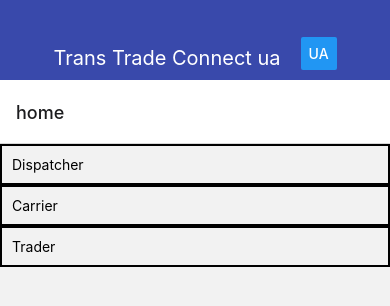
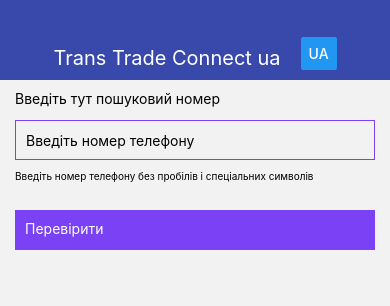
Before and after one commit to serg27makar/TransTradeConnect, a React Native app: screen /home in a window 390 px wide. Shown: the top 306 px of the page. Built offline with nearby package versions, Linux system fonts and the light colour scheme.

Commit message:
Added home page search.

```diff
--- a/App.js
+++ b/App.js
@@ -25,7 +25,7 @@
                         <Stack.Screen
                             name="home" component={Home}
                             options={{
-                                headerShown: true
+                                headerShown: false
                             }}
                         />
                         <Stack.Screen
@@ -46,7 +46,7 @@
                             name="dispatcher"
                             component={Dispatcher}
                             options={{
-                                headerShown: true
+                                headerShown: false
                             }}
                         />
                     </Stack.Navigator>
--- a/src/assets/langs/en.js
+++ b/src/assets/langs/en.js
@@ -0,0 +1,6 @@
+export const en = {
+    logo: "Trans Trade Connect",
+    NotPhoneNumber: "It doesn't look like a phone number",
+    EnterPhoneWithoutSpaces: "Enter the phone number without spaces and special characters",
+    EnterSearchNumber: "Enter the search number here",
+}
--- a/src/assets/langs/ua.js
+++ b/src/assets/langs/ua.js
@@ -1,3 +1,9 @@
 export const ua = {
-    logo: "Trans Trade Connect ua"
+    logo: "Trans Trade Connect ua",
+
+    NotPhoneNumber: "Це не схоже на номер телефону",
+    TypePhoneNumber: "Введіть номер телефону",
+    EnterPhoneWithoutSpaces: "Введіть номер телефону без пробілів і спеціальних символів",
+    CheckOut: "Перевірити",
+    EnterSearchNumber: "Введіть тут пошуковий номер",
 }
--- /dev/null
+++ b/src/assets/mok/data.js
@@ -0,0 +1,26 @@
+export const data = [
+    {
+        "type": "dispatcher",
+        "phone": "0686337705",
+        "name": "first",
+        "rating": {
+            "point1": "3",
+            "point2": "1",
+            "point3": "0",
+            "point4": "23",
+            "point5": "85"
+        }
+    },
+    {
+        "type": "dispatcher",
+        "phone": "0686337706",
+        "name": "second",
+        "rating": {
+            "point1": "23",
+            "point2": "15",
+            "point3": "0",
+            "point4": "3",
+            "point5": "5"
+        }
+    }
+]
--- a/src/pages/Dispatcher.js
+++ b/src/pages/Dispatcher.js
@@ -1,7 +1,10 @@
 import React from "react";
 import {StyleSheet, Text, View} from "react-native";
+import {setSearchData} from "../utils/actions/userAction";
+import {useSelector} from "react-redux";
 
-export const Dispatcher = () => {
+export const Dispatcher = ({navigation}) => {
+    const state = useSelector(state => state.users);
     return (
         <View>
             <Text>Dispatcher</Text>
@@ -9,7 +12,6 @@
     )
 }
 
-
 const styles = StyleSheet.create({
 
 })
--- a/src/pages/Home.js
+++ b/src/pages/Home.js
@@ -1,20 +1,54 @@
-import React from "react";
-import {StyleSheet, Text, TouchableOpacity, View} from "react-native";
+import React, {useEffect, useState} from "react";
+import {StyleSheet, Text, TouchableOpacity, TextInput, View, Alert} from "react-native";
 import {useDispatch, useSelector} from "react-redux";
+import {findByPhone, Translator} from "../utils/js/main";
+import {setSearchData} from "../utils/actions/userAction";
 
 export const Home = ({navigation}) => {
+    const [number, onChangeNumber] = useState('');
     const state = useSelector(state => state.users);
-    const dispatch = useDispatch()
+    const dispatch = useDispatch();
+
+    useEffect(() => {
+        if (state.whoAreLookingFor) {
+            navigation.navigate(state.whoAreLookingFor.type)
+        }
+    }, [state.whoAreLookingFor])
+
+    const mobileValidate = () => {
+        dispatch(setSearchData(null))
+        setTimeout(() => {
+            const numLength = number.length;
+            const reg = /^\d+$/;
+            if (reg.test(number) === false || numLength !== 10) {
+                Alert.alert(Translator(state.lang, "NotPhoneNumber"))
+            } else {
+                const res = findByPhone(number)
+                if (res) {
+                    dispatch(setSearchData(res))
+                }
+            }
+        }, 100);
+    }
+
     return (
         <View>
-            <TouchableOpacity style={styles.btn} onPress={() => navigation.navigate("dispatcher")}>
-                <Text>Dispatcher</Text>
-            </TouchableOpacity>
-            <TouchableOpacity style={styles.btn} onPress={() => navigation.navigate("carrier")}>
-                <Text>Carrier</Text>
-            </TouchableOpacity>
-            <TouchableOpacity style={styles.btn} onPress={() => navigation.navigate("trader")}>
-                <Text>Trader</Text>
+            <Text style={styles.label}>{Translator(state.lang, "EnterSearchNumber")}</Text>
+            <TextInput
+                style={styles.input}
+                onChangeText={onChangeNumber}
+                value={number}
+                placeholder={Translator(state.lang, "TypePhoneNumber")}
+                keyboardType="phone-pad"
+                dataDetectorTypes="phoneNumber"
+                textContentType="telephoneNumber"
+            />
+            <Text style={styles.warning}>{Translator(state.lang, "EnterPhoneWithoutSpaces")}</Text>
+
+            <TouchableOpacity
+                style = {styles.submitButton}
+                onPress = {mobileValidate}>
+                <Text style = {styles.submitButtonText}>{Translator(state.lang, "CheckOut")}</Text>
             </TouchableOpacity>
         </View>
     )
@@ -26,5 +60,32 @@
         padding: 10,
         borderStyle: "solid",
         borderWidth: 2,
+    },
+    input: {
+        marginHorizontal: 15,
+        height: 40,
+        borderColor: '#7a42f4',
+        borderWidth: 1,
+        padding: 10,
+    },
+    label: {
+        height: 40,
+        marginLeft: 5,
+        padding: 10,
+    },
+    warning: {
+        height: 35,
+        marginLeft: 5,
+        padding: 10,
+        fontSize: 10,
+    },
+    submitButton: {
+        backgroundColor: '#7a42f4',
+        padding: 10,
+        margin: 15,
+        height: 40,
+    },
+    submitButtonText:{
+        color: 'white'
     }
 })
--- a/src/utils/actions/userAction.js
+++ b/src/utils/actions/userAction.js
@@ -1,4 +1,4 @@
-import {CHANGE_LANG} from "../const/types";
+import {CHANGE_LANG, SET_SEARCH_DATA} from "../const/types";
 
 export const changeLang = lang => (
     {
@@ -6,3 +6,10 @@
         payload: lang,
     }
 );
+
+export const setSearchData = data => (
+    {
+        type: SET_SEARCH_DATA,
+        payload: data,
+    }
+);
--- a/src/utils/const/types.js
+++ b/src/utils/const/types.js
@@ -1 +1,2 @@
 export const CHANGE_LANG = "CHANGE_LANG";
+export const SET_SEARCH_DATA = "SET_SEARCH_DATA";
--- a/src/utils/js/main.js
+++ b/src/utils/js/main.js
@@ -1,6 +1,7 @@
 import {langs} from "../const/const";
 import {ua} from "../../assets/langs/ua";
 import {ru} from "../../assets/langs/ru";
+import {data} from "../../assets/mok/data.js"
 
 export const Translator = (lang, val) => {
     let out = "";
@@ -14,3 +15,7 @@
     }
     return out
 }
+
+export const findByPhone = (val) => {
+    return data.filter(i => i.phone === val)[0];
+}
--- a/src/utils/reducer/userReducer.js
+++ b/src/utils/reducer/userReducer.js
@@ -1,14 +1,17 @@
-import {CHANGE_LANG} from "../const/types";
+import {CHANGE_LANG, SET_SEARCH_DATA} from "../const/types";
 import {langs} from "../const/const";
 
 const initialState = {
-    lang: langs.UA
+    lang: langs.UA,
+    whoAreLookingFor: null,
 }
 
 export const userReducer = (state = initialState, action) => {
     switch (action.type) {
         case CHANGE_LANG:
             return {...state, lang: action.payload}
+        case SET_SEARCH_DATA:
+            return {...state, whoAreLookingFor: action.payload}
         default:
             return state
     }
```
